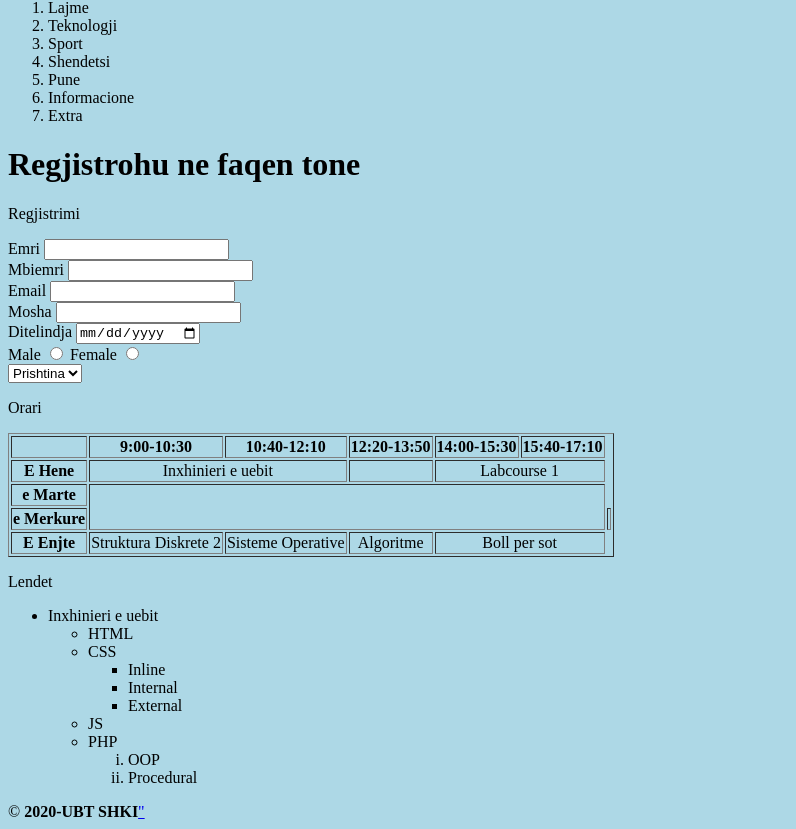
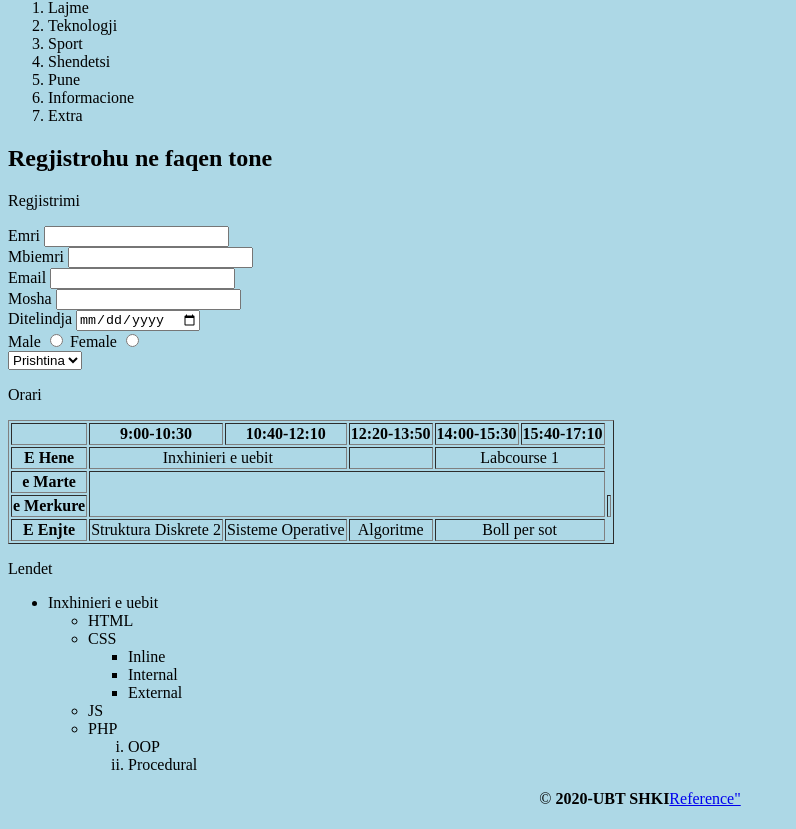
Before and after one commit to erispireva/DetJava2, a plain HTML site: page index.html in a window 1280 px wide. Shown: the part 254-1083 px from the top of the page, without its empty margins (0-796 px from the left). Drawn offline with Linux system fonts and the light colour scheme.

Commit message:
first commit

```diff
--- a/index.html
+++ b/index.html
@@ -22,7 +22,7 @@
                     <li>Informacione</li>
                     <li>Extra</li>
                 </ol>
-                <h1>Regjistrohu ne faqen tone</h1>
+                <h2>Regjistrohu ne faqen tone</h2>
 
                 <p>Regjistrimi</p>
 
@@ -116,7 +116,7 @@
                         </ul>
                 </ul>
             </ul>
-	 <footer style=:text-align:center;"> &copy; <b>2020-UBT SHKI</b><a href="https://github.com/erispireva/DetJava2.git"</footer>"
+	 <footer style="text-align:center;"> &copy; <b>2020-UBT SHKI</b><a href="https://github.com/erispireva/DetJava2.git">Reference</b>"
 	</body>
 
 	</html>
```
